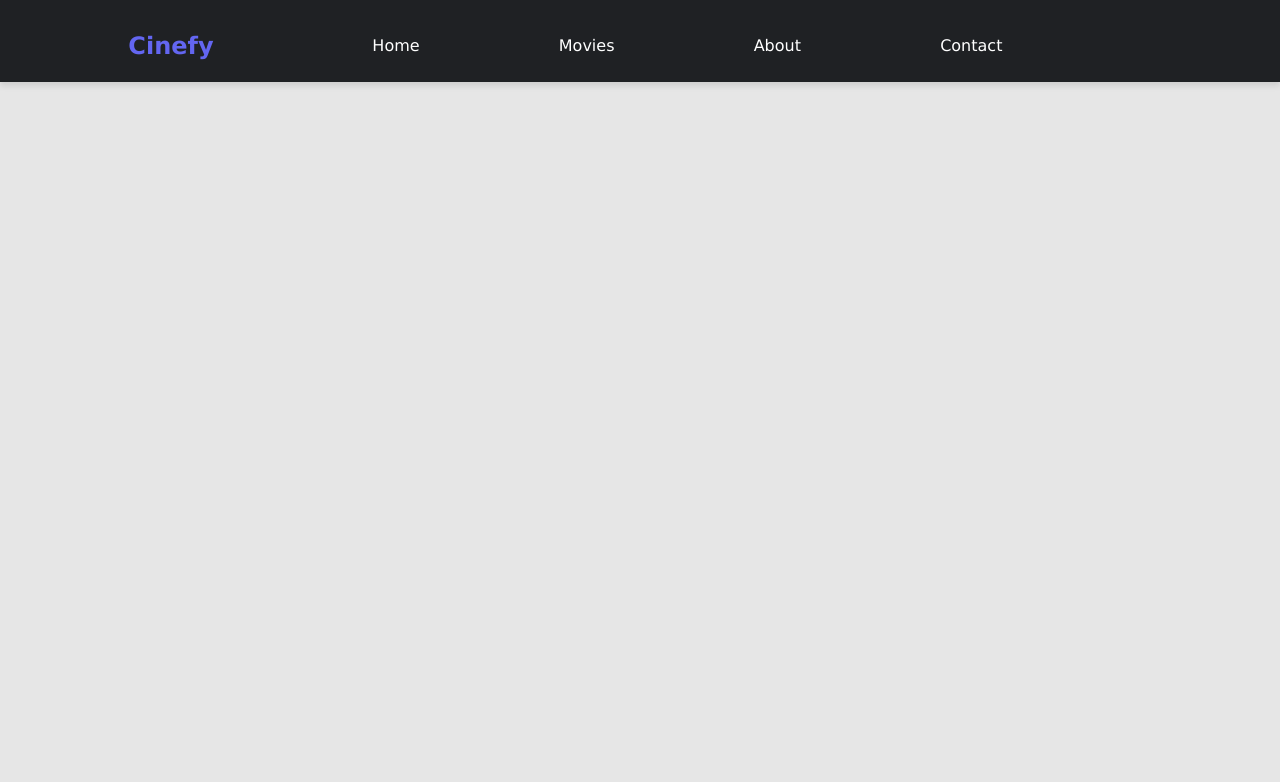
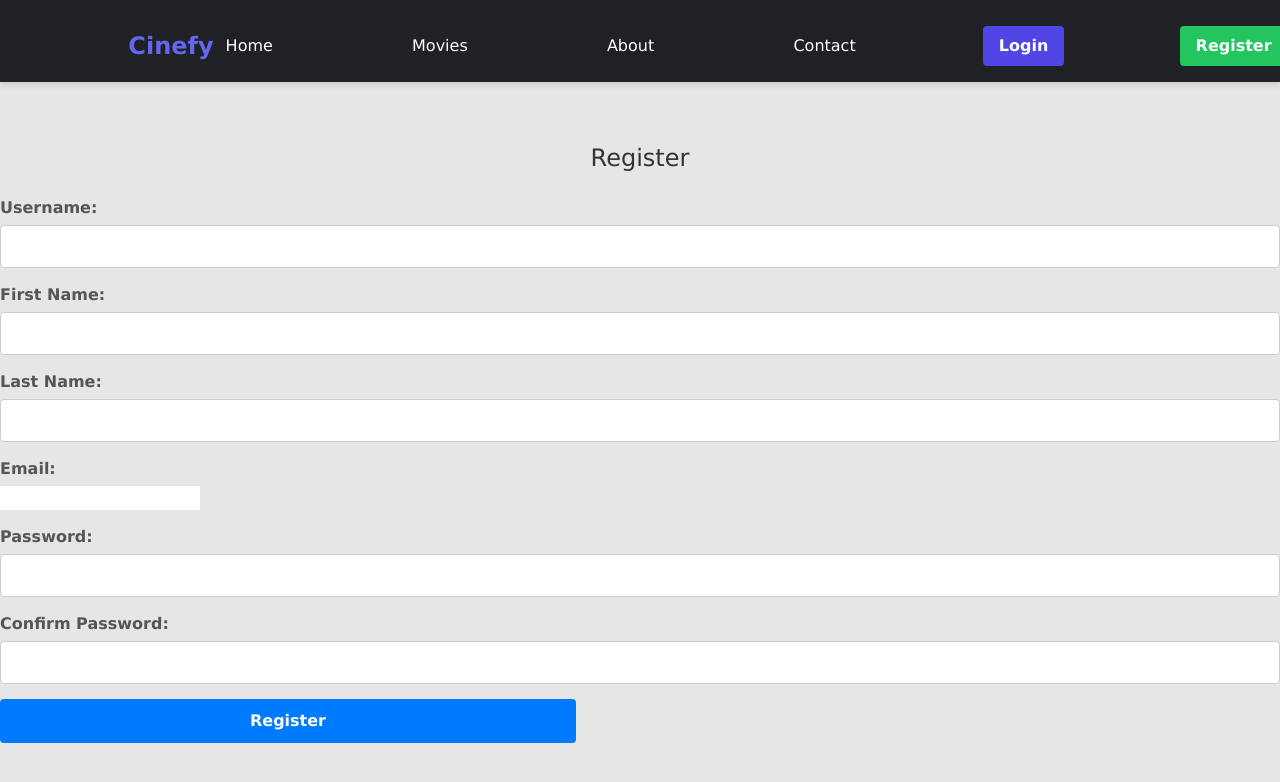
Before and after one commit to Rahul-Sanjeev/CINEFY, a React (Create React App) app in the folder Frontend/cinefy/: page /register in a window 1280 px wide. Shown: the top 782 px of the page. Built offline with nearby package versions, Linux system fonts and the light colour scheme.

Commit message:
Registration Added

```diff
--- a/Frontend/cinefy/src/App.js
+++ b/Frontend/cinefy/src/App.js
@@ -11,12 +11,19 @@ import MovieDetailsPage from "./components/MovieDetailsPage";
 import AddMovies from "./components/AddMovies";
 import EditMoviePage from "./components/EditMoviePage";
 
+import LoginPage from "./components/LoginPage";
+import RegistrationPage from "./components/RegistrationPage";
+
 function App() {
   return (
     <Router>
       <div>
         <NavBar />
         <Routes>
+          {/* Login and Register Pages */}
+          <Route path="/login" element={<LoginPage />} />
+          <Route path="/register" element={<RegistrationPage />} />
+          {/* Home, Movies, About, Contact Pages */}
           <Route path="/" element={<HomePage />} />
           <Route path="/movies" element={<MoviesPage />} />
           <Route path="/about" element={<AboutPage />} />
--- /dev/null
+++ b/Frontend/cinefy/src/components/LoginPage.js
@@ -0,0 +1,60 @@
+import React, { useState } from "react";
+import axios from "axios";
+import "../styles/Auth.css"
+
+function LoginPage() {
+    const [formData, setFormData] = useState({
+        username: "",
+        password: "",
+    });
+
+    const handleChange = (e) => {
+        setFormData({
+            ...formData,
+            [e.target.name]: e.target.value,
+        });
+    };
+
+    const handleSubmit = (e) => {
+        e.preventDefault();
+        axios
+            .post("http://127.0.0.1:8000/users/login/", formData) // Backend URL for login
+            .then((response) => {
+                console.log("User logged in successfully:", response.data);
+                alert("Login successful!");
+            })
+            .catch((error) => {
+                console.error("Error logging in:", error.response.data);
+                alert("Login failed!");
+            });
+    };
+
+    return (
+        <div className="auth-container">
+            <h1>Login</h1>
+            <form onSubmit={handleSubmit}>
+                <div>
+                    <label>Username:</label>
+                    <input
+                        type="text"
+                        name="username"
+                        value={formData.username}
+                        onChange={handleChange}
+                    />
+                </div>
+                <div>
+                    <label>Password:</label>
+                    <input
+                        type="password"
+                        name="password"
+                        value={formData.password}
+                        onChange={handleChange}
+                    />
+                </div>
+                <button type="submit">Login</button>
+            </form>
+        </div>
+    );
+}
+
+export default LoginPage;
--- a/Frontend/cinefy/src/components/NavBar.js
+++ b/Frontend/cinefy/src/components/NavBar.js
@@ -26,6 +26,13 @@ function NavBar() {
                 <Link to="/contact" className="navbar-link">
                     Contact
                 </Link>
+                {/* Login and Register Buttons */}
+                <Link to="/login" className="navbar-button navbar-login">
+                    Login
+                </Link>
+                <Link to="/register" className="navbar-button navbar-register">
+                    Register
+                </Link>
             </div>
         </nav>
     );
--- /dev/null
+++ b/Frontend/cinefy/src/components/RegistrationPage.js
@@ -0,0 +1,125 @@
+import React, { useState } from "react";
+import axios from "axios";
+import "../styles/Auth.css";
+
+function RegistrationPage() {
+    const [formData, setFormData] = useState({
+        username: "",
+        first_name: "",
+        last_name: "",
+        email: "",
+        password1: "",
+        password2: "",
+    });
+
+    const [loading, setLoading] = useState(false);
+    const [error, setError] = useState(null);
+
+    const handleChange = (e) => {
+        setFormData({
+            ...formData,
+            [e.target.name]: e.target.value,
+        });
+    };
+
+    const handleSubmit = async (e) => {
+        e.preventDefault();
+        setLoading(true);
+        setError(null);
+
+        try {
+            const response = await axios.post("http://127.0.0.1:8000/users/register/", formData);
+            console.log("User registered successfully:", response.data);
+            alert("Registration successful!");
+            // Optionally reset the form
+            setFormData({
+                username: "",
+                first_name: "",
+                last_name: "",
+                email: "",
+                password1: "",
+                password2: "",
+            });
+        } catch (error) {
+            console.error("Error registering user:", error.response?.data);
+            const errorMessage = error.response?.data?.errors || "An unknown error occurred.";
+            setError(errorMessage);
+        } finally {
+            setLoading(false);
+        }
+    };
+
+    return (
+        <div className="auth-container">
+            <h1>Register</h1>
+            <form onSubmit={handleSubmit}>
+                <div>
+                    <label>Username:</label>
+                    <input
+                        type="text"
+                        name="username"
+                        value={formData.username}
+                        onChange={handleChange}
+                        required
+                    />
+                </div>
+                <div>
+                    <label>First Name:</label>
+                    <input
+                        type="text"
+                        name="first_name"
+                        value={formData.first_name}
+                        onChange={handleChange}
+                        required
+                    />
+                </div>
+                <div>
+                    <label>Last Name:</label>
+                    <input
+                        type="text"
+                        name="last_name"
+                        value={formData.last_name}
+                        onChange={handleChange}
+                        required
+                    />
+                </div>
+                <div>
+                    <label>Email:</label>
+                    <input
+                        type="email"
+                        name="email"
+                        value={formData.email}
+                        onChange={handleChange}
+                        required
+                    />
+                </div>
+                <div>
+                    <label>Password:</label>
+                    <input
+                        type="password"
+                        name="password1"
+                        value={formData.password1}
+                        onChange={handleChange}
+                        required
+                    />
+                </div>
+                <div>
+                    <label>Confirm Password:</label>
+                    <input
+                        type="password"
+                        name="password2"
+                        value={formData.password2}
+                        onChange={handleChange}
+                        required
+                    />
+                </div>
+                <button type="submit" disabled={loading}>
+                    {loading ? "Registering..." : "Register"}
+                </button>
+                {error && <div className="error-message">{error}</div>}
+            </form>
+        </div>
+    );
+}
+
+export default RegistrationPage;
--- /dev/null
+++ b/Frontend/cinefy/src/styles/Auth.css
@@ -0,0 +1,84 @@
+.auth-container .container {
+  max-width: 400px;
+  margin: 50px auto;
+  padding: 20px;
+  background-color: #f9f9f9;
+  border: 1px solid #ddd;
+  border-radius: 8px;
+  box-shadow: 0 4px 6px rgba(0, 0, 0, 0.1);
+  font-family: Arial, sans-serif;
+}
+
+.auth-container h1 {
+  text-align: center;
+  font-size: 24px;
+  color: #333;
+  margin-bottom: 20px;
+}
+
+.auth-container form {
+  display: flex;
+  flex-direction: column;
+}
+
+.auth-container form div {
+  margin-bottom: 15px;
+}
+
+.auth-container label {
+  display: block;
+  font-weight: bold;
+  margin-bottom: 5px;
+  color: #555;
+}
+
+.auth-container input[type="text"],
+.auth-container input[type="password"] {
+  width: 100%;
+  padding: 10px;
+  border: 1px solid #ccc;
+  border-radius: 4px;
+  font-size: 14px;
+  color: #333;
+  transition: border-color 0.3s ease;
+}
+
+.auth-container input[type="text"]:focus,
+.auth-container input[type="password"]:focus {
+  border-color: #007bff;
+  outline: none;
+}
+
+.auth-container button {
+  padding: 10px 15px;
+  background-color: #007bff;
+  color: #fff;
+  font-size: 16px;
+  font-weight: bold;
+  border: none;
+  border-radius: 4px;
+  cursor: pointer;
+  transition: background-color 0.3s ease;
+}
+
+.auth-container button:hover {
+  background-color: #0056b3;
+}
+
+.auth-container a {
+  color: #007bff;
+  text-decoration: none;
+  margin-top: 10px;
+  display: inline-block;
+  text-align: center;
+}
+
+.auth-container a:hover {
+  text-decoration: underline;
+}
+
+.error-message {
+  color: red;
+  margin-top: 10px;
+  font-size: 14px;
+}
--- a/Frontend/cinefy/src/styles/NavBar.css
+++ b/Frontend/cinefy/src/styles/NavBar.css
@@ -55,3 +55,38 @@
     /* Tailwind's bg-indigo-500 */
     color: white;
 }
+/* Button styles for Login and Register */
+.navbar-button {
+    padding: 8px 16px;
+    border-radius: 4px;
+    text-decoration: none;
+    font-size: 1rem;
+    font-weight: bold;
+    transition: background-color 0.3s ease-in-out;
+}
+
+/* Login button style */
+.navbar-login {
+    background-color: #4f46e5;
+    /* Tailwind's bg-indigo-500 */
+    color: white;
+}
+
+.navbar-login:hover {
+    background-color: #6366f1;
+    /* Tailwind's text-indigo-500 */
+    color: white;
+}
+
+/* Register button style */
+.navbar-register {
+    background-color: #22c55e;
+    /* Tailwind's bg-green-500 */
+    color: white;
+}
+
+.navbar-register:hover {
+    background-color: #16a34a;
+    /* Tailwind's text-green-600 */
+    color: white;
+}
```
